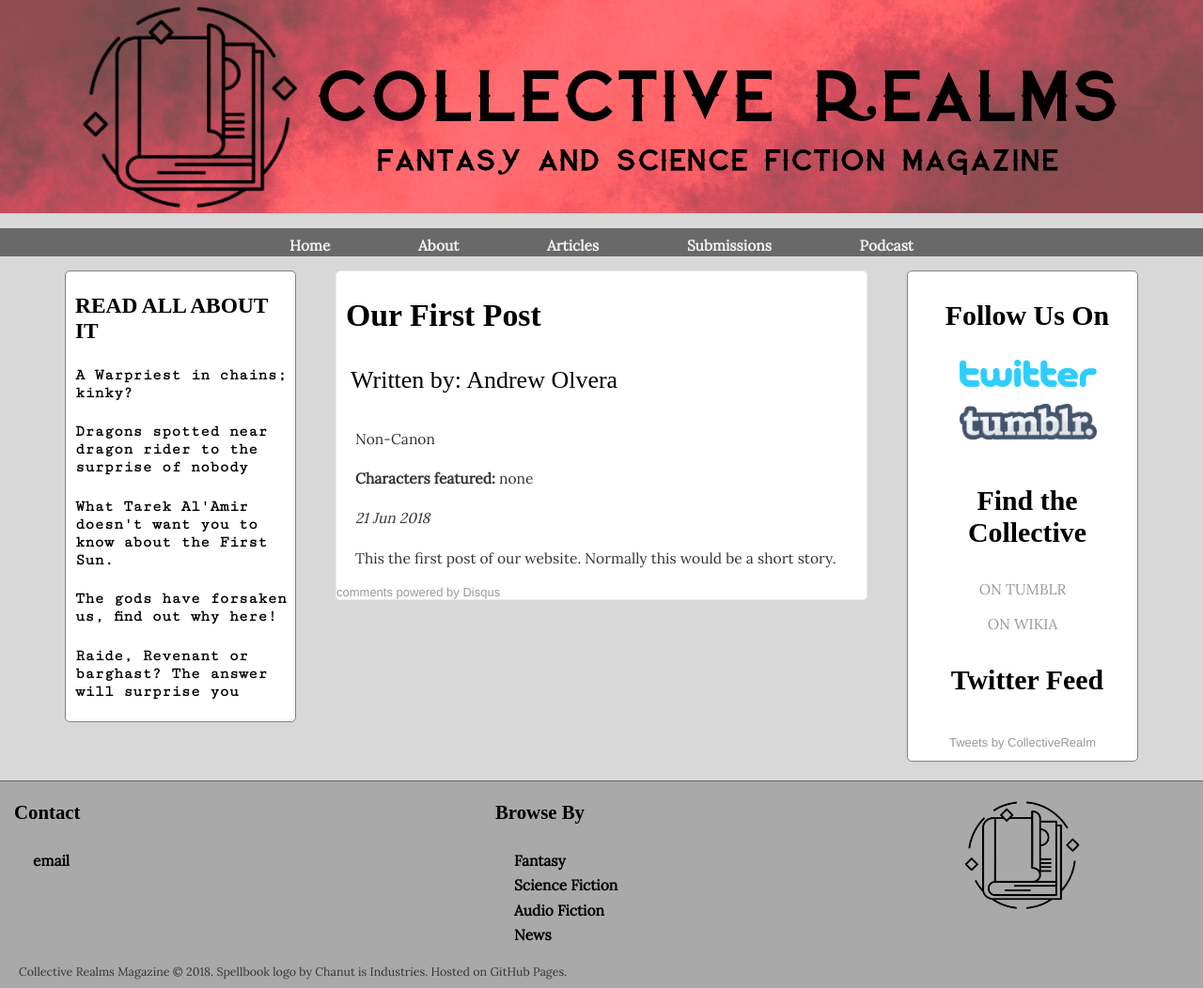
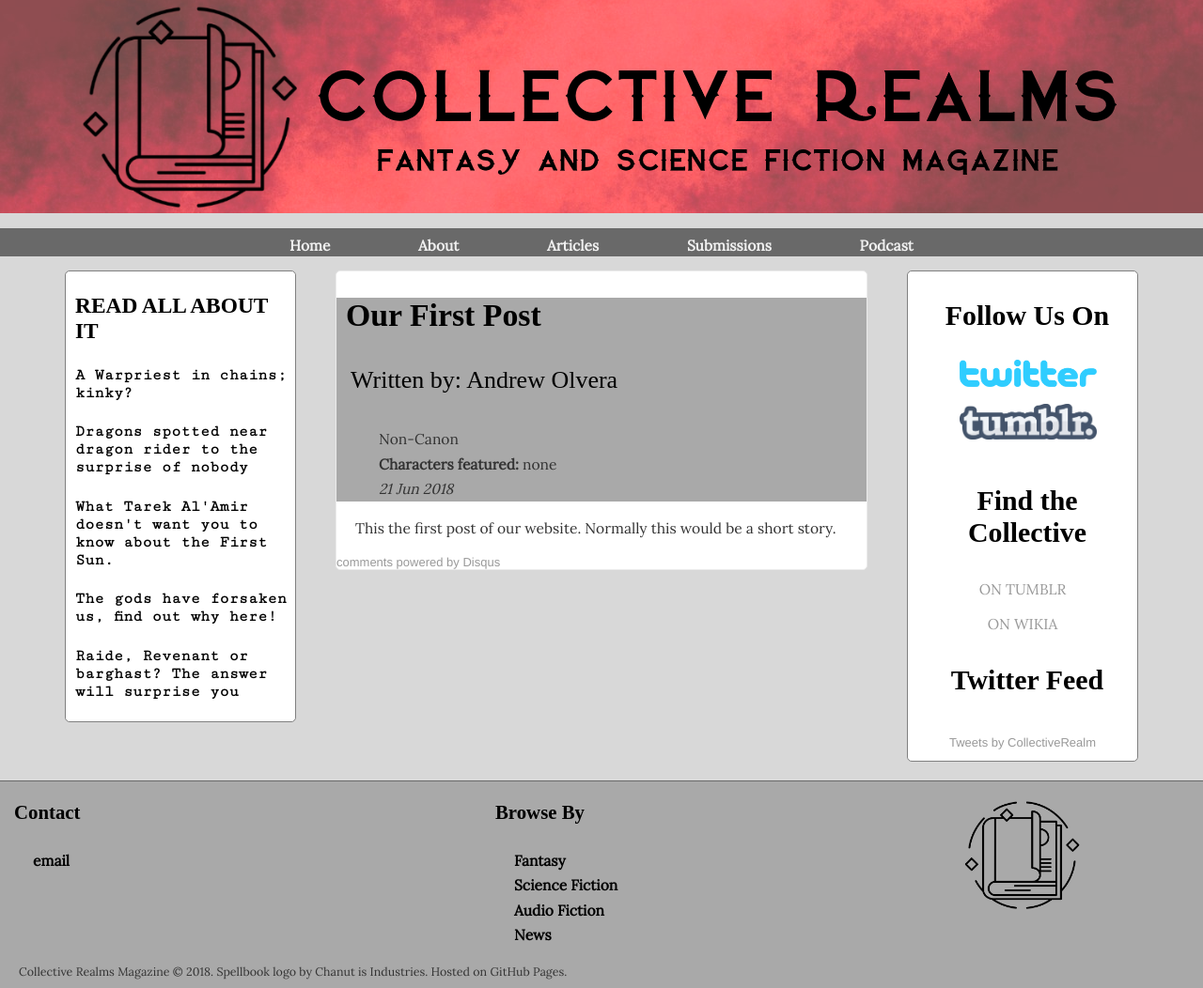
Before and after one commit to collectiverealms/collectiverealms, a Jekyll site: the page built from _posts/2018-06-20-Hello-World.md, in a window 1280 px wide. Shown: the whole page at 94% size. Built offline with Jekyll 4.4.1, drawn with Linux system fonts in a browser that asks for light colours; some web fonts are replaced; comment, search, counter and statistics services are not loaded.

Commit message:
Update main.css

```diff
--- a/css/main.css
+++ b/css/main.css
@@ -56,7 +56,7 @@ body {
 
                     }
 
-                    h2, h3, h4 {
+                    h1, h2, h3, h4 {
                         font-family: 'IM Fell Great Primer SC', serif;
                     }
 
@@ -215,6 +215,16 @@ body {
                         padding: 5%;
                     }
 
+                    .postinfo h1, .postinfo h3, .postinfo p {
+                        margin: 0px;
+                        margin-left: 25px;
+                    }
+
+                    .postinfo {
+
+                        background: #A9A9A9;
+                    }
+
 /* footer contents */
 
                     #footerwrap {
```
